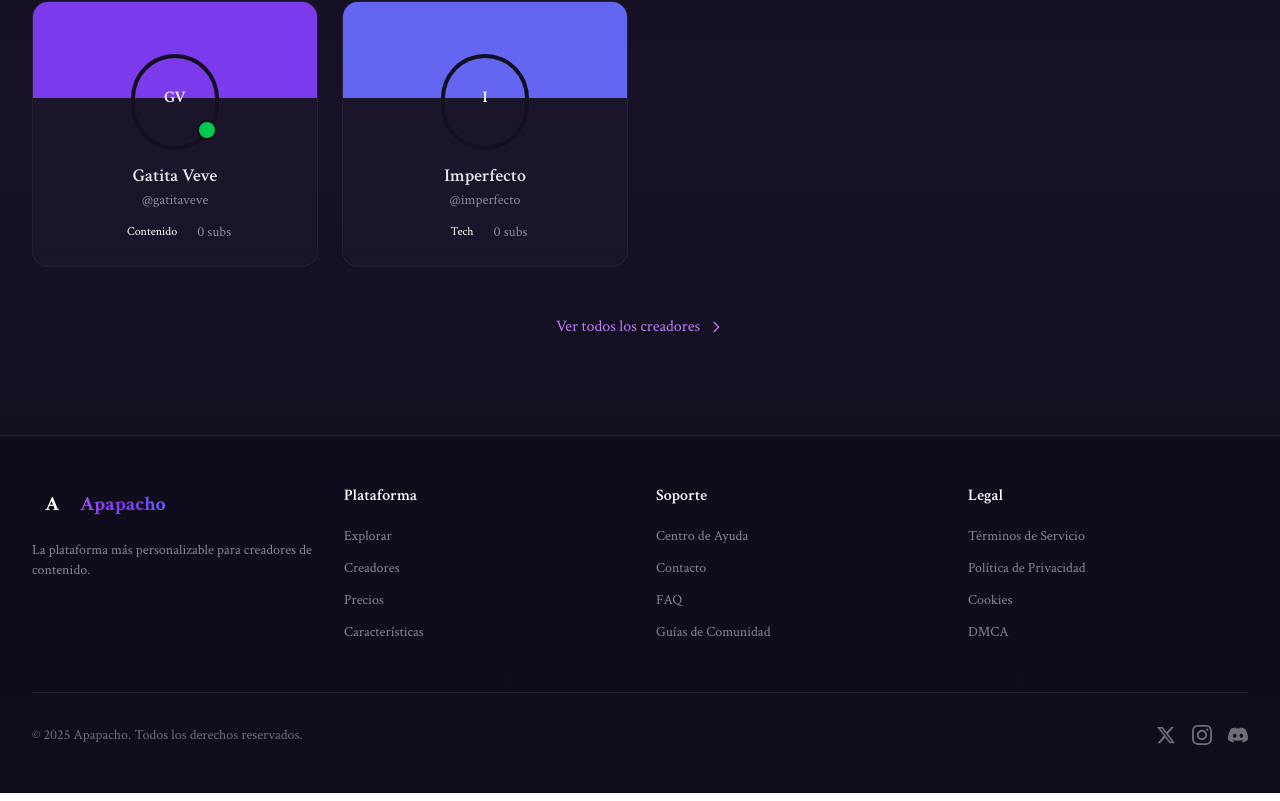
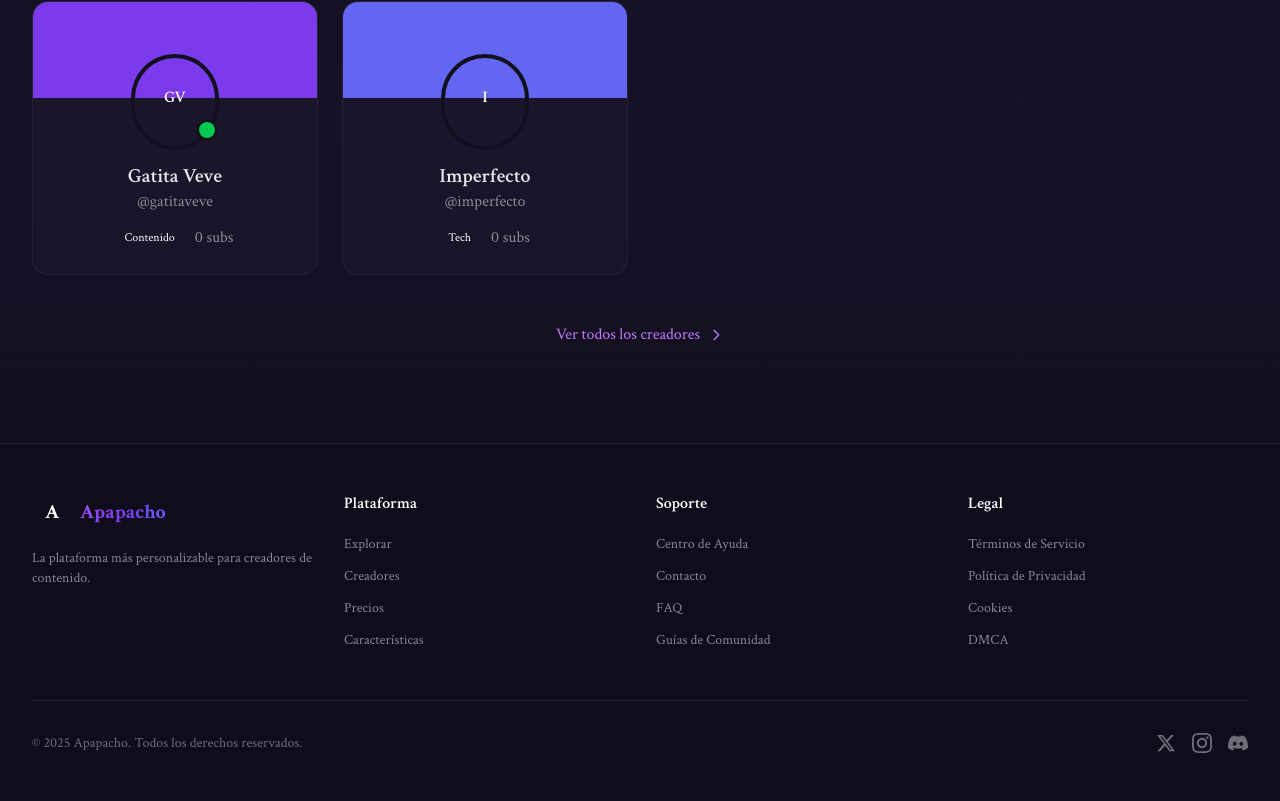
Before and after one commit to Nooxeel/apapacho, a Next.js app: page / in a window 1280 px wide. Shown: the part 1963-2764 px from the top of the page. Built offline with nearby package versions, Linux system fonts and the light colour scheme; no server answers.

Commit message:
fix: increase font sizes in creator cards and fix font update in creator profile editor

```diff
--- a/src/components/landing/CreatorsShowcase.tsx
+++ b/src/components/landing/CreatorsShowcase.tsx
@@ -125,16 +125,16 @@ export function CreatorsShowcase() {
 
               {/* Info */}
               <div className="text-center">
-                <h3 className="text-lg font-semibold text-white/90 group-hover:text-purple-300 transition-all">
+                <h3 className="text-xl font-semibold text-white/90 group-hover:text-purple-300 transition-all">
                   {creator.name}
                 </h3>
-                <p className="text-white/50 text-sm mb-3">@{creator.username}</p>
+                <p className="text-white/50 text-base mb-3">@{creator.username}</p>
 
                 <div className="flex items-center justify-center gap-3">
                   <Badge variant="primary" size="sm">
                     {creator.category}
                   </Badge>
-                  <span className="text-white/50 text-sm">
+                  <span className="text-white/50 text-base">
                     {formatSubscribers(creator.subscribers)} subs
                   </span>
                 </div>
--- a/src/components/profile/CreatorProfileEditor.tsx
+++ b/src/components/profile/CreatorProfileEditor.tsx
@@ -135,7 +135,7 @@ export function CreatorProfileEditor() {
     backgroundColor: backgroundColors[0].color,
     backgroundGradient: backgroundColors[0].gradient,
     accentColor: accentColors[0].color,
-    fontFamily: 'Inter',
+    fontFamily: 'Tiller',
     visibilitySettings: defaultVisibility,
   })
 
@@ -192,7 +192,7 @@ export function CreatorProfileEditor() {
         backgroundColor: userData.creatorProfile.backgroundColor || backgroundColors[0].color,
         backgroundGradient: userData.creatorProfile.backgroundGradient || backgroundColors[0].gradient,
         accentColor: userData.creatorProfile.accentColor || accentColors[0].color,
-        fontFamily: userData.fontFamily || 'Inter',
+        fontFamily: userData.fontFamily || 'Tiller',
         visibilitySettings: userData.creatorProfile.visibilitySettings || defaultVisibility,
       })
 
--- a/src/contexts/FontContext.tsx
+++ b/src/contexts/FontContext.tsx
@@ -42,7 +42,7 @@ export function FontProvider({ children }: { children: ReactNode }) {
 
     // Add the selected font class
     document.body.classList.add(fontClass)
-  }, [currentFont, hasHydrated, user])
+  }, [currentFont, hasHydrated, savedFont])
 
   const clearPreviewFont = () => {
     setPreviewFont(null)
```
